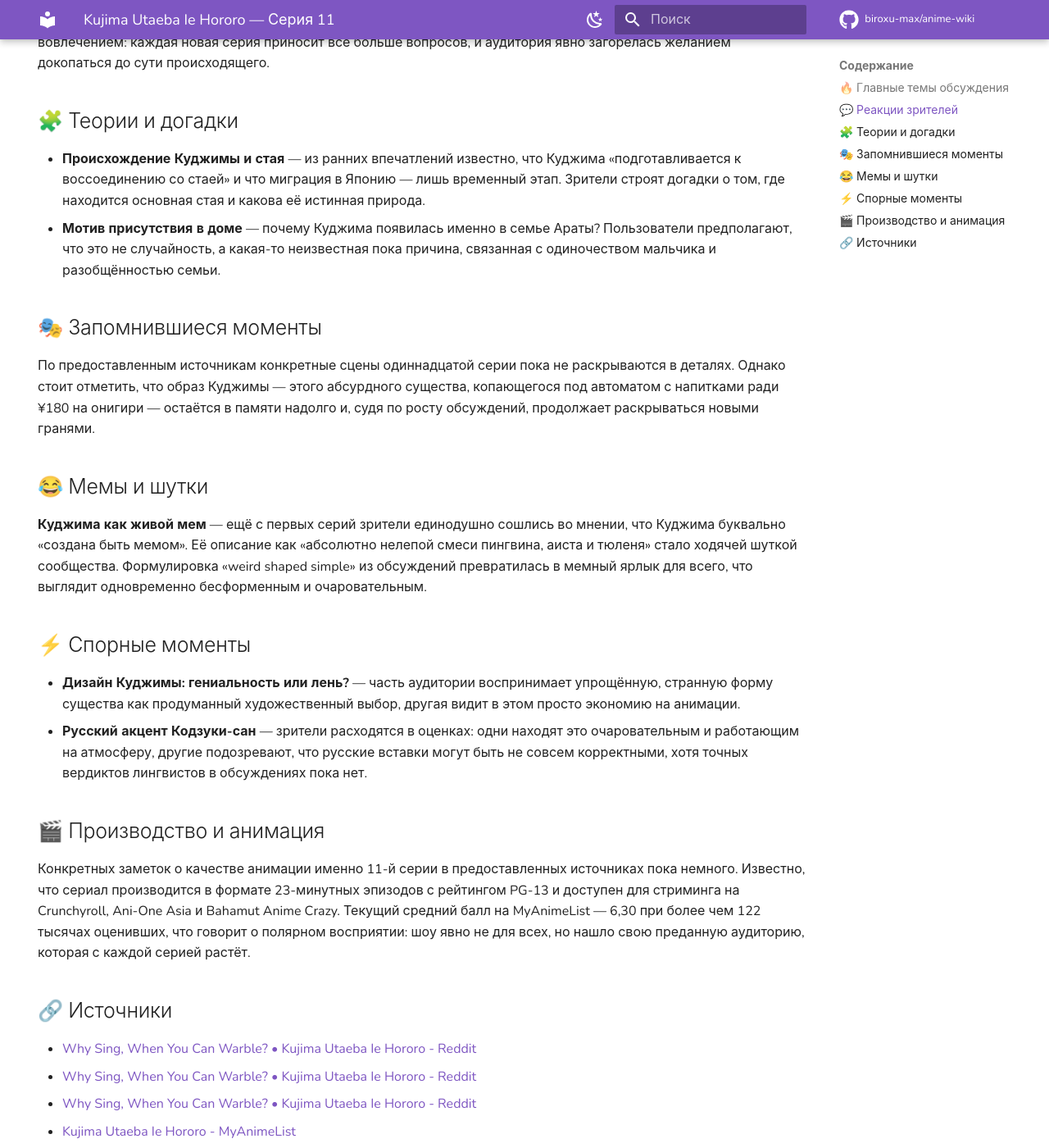
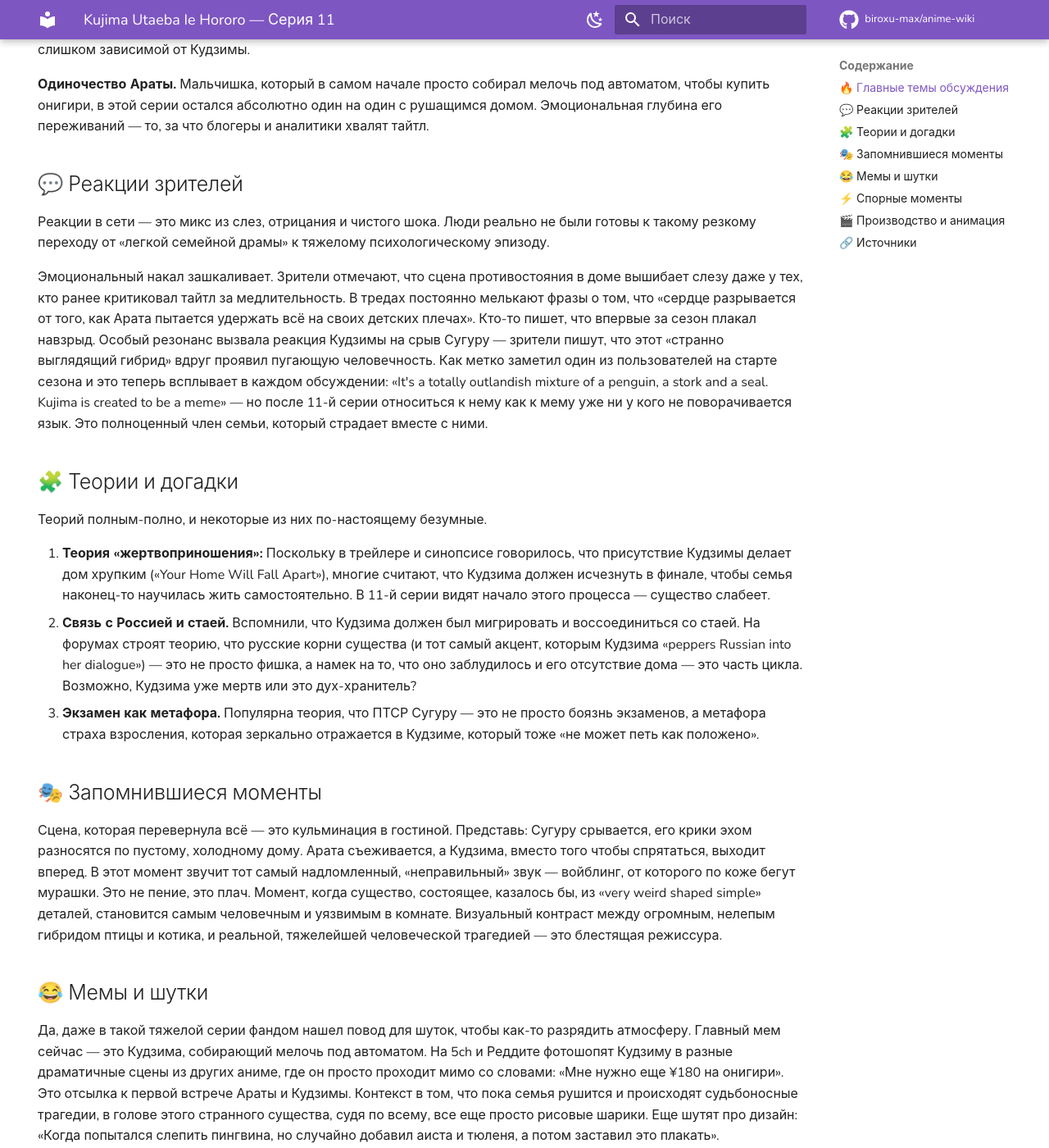
Before and after one commit to biroxu-max/anime-wiki, an MkDocs documentation site: the page built from docs/anime/kujima-utaeba/ep-11.md, in a window 1280 px wide and 1400 px high, scrolled down 912 px. Shown: the whole window at 82% size. Built offline with MkDocs 1.6.1 and Material for MkDocs 9.7.7, drawn with Linux system fonts in a browser that asks for light colours; comment, search, counter and statistics services are not loaded; some of the changed text lies outside the part shown.

Commit message:
chore(wiki): +kujima-utaeba ep11

```diff
--- a/docs/anime/kujima-utaeba/ep-11.md
+++ b/docs/anime/kujima-utaeba/ep-11.md
@@ -16,49 +16,65 @@ hide:
 
 ---
 
+😱🔥 Серия разорвала нам сердце и расколола фандом надвое — драма достигла точки кипения, и никто не готов к финалу.
+
+Привет! Слушай, я только что закончил смотреть 11-ю серию и сразу побежал читать, как реагирует сообщество. У меня до сих пор руки трясутся от эмоций, и мне жизненно необходимо с кем-то этим поделиться. Этот тайтл с самого начала был тихой гаванью, которая медленно затягивала тучи, но то, что произошло сегодня — это просто удар под дых.
+
 ## 🔥 Главные темы обсуждения
 
-- **Рекордная активность в тредах** — один из обсуждательных тредов 11-й серии набрал 1,1K апвоутов и 142 комментария, что заметно превышает цифры предыдущих эпизодов и говорит о резком всплеске интереса к шоу.
-- **Природа Куджимы** — зрители продолжают спорить о том, что же именно представляет собой это существо: ни птица, ни человек, а нечто совершенно выходящее за рамки привычной биологии.
-- **Визуальный облик существа** — дизайн Куджимы вызывает бурные споры: одни находят его намеренно абсурдным и гениальным, другие — просто странным.
-- **Русские мотивы в сериале** — связь Куджимы с Россией и акцент Кодзуки-сан остаются постоянной темой для обсуждений на протяжении всего сезона.
-- **Динамика роста популярности** — сообщество активно отслеживает, как шоу набирает аудиторию от серии к серии в рамках весеннего сезона 2026 года.
+**Слом Сугуру и зеркальность трагедий.**
+Главной темой тредов стал старший брат Араты. Если раньше его ПТСР из-за проваленных вступительных экзаменов играл роль фонового раздражителя, то в 11-й серии он стал эпицентром взрыва. На форумах активно обсуждают, как грамотно сценаристы свели вместе сломленного взрослого и странное существо, которое пытается «починить» семью. Зрители спорят: Сугуру — жертва давящей японской системы образования или просто токсичный трус, срывающийся на младшем брате?
+
+**Исчезновение Кудзимы и смысл «войблинга».**
+Английское название «Why Sing, When You Can Warble?» в этом эпизоде обрело пугающий смысл. Фандом обсуждает момент, когда Кудзима перестает петь привычно и издает тот самый надломленный, странный звук. На Reddit пишут, что это не просто комичный элемент, а индикатор того, что «загадка» теряет силы или, наоборот, забирает на себя часть семейной боли. Тема того, как присутствие странного существа «тихо перекрасило время семьи» (как пели в трейлере), сейчас читается как приговор: семья стала слишком зависимой от Кудзимы.
+
+**Одиночество Араты.**
+Мальчишка, который в самом начале просто собирал мелочь под автоматом, чтобы купить онигири, в этой серии остался абсолютно один на один с рушащимся домом. Эмоциональная глубина его переживаний — то, за что блогеры и аналитики хвалят тайтл.
 
 ## 💬 Реакции зрителей
 
-Одиннадцатая серия явно стала точкой перелома в восприятии сериала. Если ранние эпизоды собирали скромные треды, то здесь обсуждение разрослось до масштабов, сопоставимых с хитами сезона — 142 комментария под одним постом говорят сами за себя. Зрители, следовавшие за шоу с самого начала, реагируют с растущим вовлечением: каждая новая серия приносит всё больше вопросов, и аудитория явно загорелась желанием докопаться до сути происходящего.
+Реакции в сети — это микс из слез, отрицания и чистого шока. Люди реально не были готовы к такому резкому переходу от «легкой семейной драмы» к тяжелому психологическому эпизоду.
+
+Эмоциональный накал зашкаливает. Зрители отмечают, что сцена противостояния в доме вышибает слезу даже у тех, кто ранее критиковал тайтл за медлительность. В тредах постоянно мелькают фразы о том, что «сердце разрывается от того, как Арата пытается удержать всё на своих детских плечах». Кто-то пишет, что впервые за сезон плакал навзрыд. Особый резонанс вызвала реакция Кудзимы на срыв Сугуру — зрители пишут, что этот «странно выглядящий гибрид» вдруг проявил пугающую человечность. Как метко заметил один из пользователей на старте сезона и это теперь всплывает в каждом обсуждении: «It's a totally outlandish mixture of a penguin, a stork and a seal. Kujima is created to be a meme» — но после 11-й серии относиться к нему как к мему уже ни у кого не поворачивается язык. Это полноценный член семьи, который страдает вместе с ними.
 
 ## 🧩 Теории и догадки
 
-- **Происхождение Куджимы и стая** — из ранних впечатлений известно, что Куджима «подготавливается к воссоединению со стаей» и что миграция в Японию — лишь временный этап. Зрители строят догадки о том, где находится основная стая и какова её истинная природа.
-- **Мотив присутствия в доме** — почему Куджима появилась именно в семье Араты? Пользователи предполагают, что это не случайность, а какая-то неизвестная пока причина, связанная с одиночеством мальчика и разобщённостью семьи.
+Теорий полным-полно, и некоторые из них по-настоящему безумные.
+
+1. **Теория «жертвоприношения»:** Поскольку в трейлере и синопсисе говорилось, что присутствие Кудзимы делает дом хрупким («Your Home Will Fall Apart»), многие считают, что Кудзима должен исчезнуть в финале, чтобы семья наконец-то научилась жить самостоятельно. В 11-й серии видят начало этого процесса — существо слабеет.
+2. **Связь с Россией и стаей.** Вспомнили, что Кудзима должен был мигрировать и воссоединиться со стаей. На форумах строят теорию, что русские корни существа (и тот самый акцент, которым Кудзима «peppers Russian into her dialogue») — это не просто фишка, а намек на то, что оно заблудилось и его отсутствие дома — это часть цикла. Возможно, Кудзима уже мертв или это дух-хранитель?
+3. **Экзамен как метафора.** Популярна теория, что ПТСР Сугуру — это не просто боязнь экзаменов, а метафора страха взросления, которая зеркально отражается в Кудзиме, который тоже «не может петь как положено».
 
 ## 🎭 Запомнившиеся моменты
 
-По предоставленным источникам конкретные сцены одиннадцатой серии пока не раскрываются в деталях. Однако стоит отметить, что образ Куджимы — этого абсурдного существа, копающегося под автоматом с напитками ради ¥180 на онигири — остаётся в памяти надолго и, судя по росту обсуждений, продолжает раскрываться новыми гранями.
+Сцена, которая перевернула всё — это кульминация в гостиной. Представь: Сугуру срывается, его крики эхом разносятся по пустому, холодному дому. Арата съеживается, а Кудзима, вместо того чтобы спрятаться, выходит вперед. В этот момент звучит тот самый надломленный, «неправильный» звук — войблинг, от которого по коже бегут мурашки. Это не пение, это плач. Момент, когда существо, состоящее, казалось бы, из «very weird shaped simple» деталей, становится самым человечным и уязвимым в комнате. Визуальный контраст между огромным, нелепым гибридом птицы и котика, и реальной, тяжелейшей человеческой трагедией — это блестящая режиссура.
 
 ## 😂 Мемы и шутки
 
-**Куджима как живой мем** — ещё с первых серий зрители единодушно сошлись во мнении, что Куджима буквально «создана быть мемом». Её описание как «абсолютно нелепой смеси пингвина, аиста и тюленя» стало ходячей шуткой сообщества. Формулировка «weird shaped simple» из обсуждений превратилась в мемный ярлык для всего, что выглядит одновременно бесформенным и очаровательным.
+Да, даже в такой тяжелой серии фандом нашел повод для шуток, чтобы как-то разрядить атмосферу.
+Главный мем сейчас — это Кудзима, собирающий мелочь под автоматом. На 5ch и Реддите фотошопят Кудзиму в разные драматичные сцены из других аниме, где он просто проходит мимо со словами: «Мне нужно еще ¥180 на онигири». Это отсылка к первой встрече Араты и Кудзимы. Контекст в том, что пока семья рушится и происходят судьбоносные трагедии, в голове этого странного существа, судя по всему, все еще просто рисовые шарики. Еще шутят про дизайн: «Когда попытался слепить пингвина, но случайно добавил аиста и тюленя, а потом заставил это плакать».
 
 ## ⚡ Спорные моменты
 
-- **Дизайн Куджимы: гениальность или лень?** — часть аудитории воспринимает упрощённую, странную форму существа как продуманный художественный выбор, другая видит в этом просто экономию на анимации.
-- **Русский акцент Кодзуки-сан** — зрители расходятся в оценках: одни находят это очаровательным и работающим на атмосферу, другие подозревают, что русские вставки могут быть не совсем корректными, хотя точных вердиктов лингвистов в обсуждениях пока нет.
+Рейтинг на MAL сейчас колеблется около 6.30, и 11-я серия только подлила масла в огонь.
+Главная ссора: **«Слишком ли быстро сломался Сугуру?»**
+Одна сторона утверждает, что его агрессия и срыв выглядят дешево и наигранно, что ПТСР из-за экзаменов раздут до абсурда. Они критикуют сценариста за то, что конфликт нагнетали искусственно.
+Вторая сторона (к которой я, честно говоря, примыкаю) яростно защищает сериал, указывая на то, что мы просто не видели всего давления, которое копилось в Сугуру месяцами изоляции. Блогеры указывают на то, что в японском обществе тема проваленных вступительных экзаменов — это реальная трагедия, ломающая судьбы, и аниме показывает её без прикрас. Споры в комментариях такие, что модераторам приходится удалять целые ветки.
 
 ## 🎬 Производство и анимация
 
-Конкретных заметок о качестве анимации именно 11-й серии в предоставленных источниках пока немного. Известно, что сериал производится в формате 23-минутных эпизодов с рейтингом PG-13 и доступен для стриминга на Crunchyroll, Ani-One Asia и Bahamut Anime Crazy. Текущий средний балл на MyAnimeList — 6,30 при более чем 122 тысячах оценивших, что говорит о полярном восприятии: шоу явно не для всех, но нашло свою преданную аудиторию, которая с каждой серией растёт.
+С точки зрения производства, студия Studio Hibari выдала, пожалуй, лучшую серию на данный момент. Режиссер Нориюки Номата и сценарист Ясутомо Ямада сделали ставку на минимализм. В 11-й серии почти нет динамичных движений, вся анимация строится на микровыражениях лиц и игре света. Когда Сугуру кричит, камера словно замирает, фокусируясь на дрожащих руках Араты.
+Особого упоминания заслуживает саундтрек Мами Какудо. Музыка в этом эпизоде почти исчезает, оставляя лишь звуки окружающей среды и знаменитый «войблинг» Кудзимы, который звучит одновременно комично и пугающе трагично. Сейю Аюму Мурасэ (Арата) выдал такую палитру боли
 
 ## 🔗 Источники
 
-- [Why Sing, When You Can Warble? • Kujima Utaeba Ie Hororo - Reddit](https://www.reddit.com/r/anime/comments/1sn4ij1/kujima_why_sing_when_you_can_warble_kujima_utaeba)
 - [Why Sing, When You Can Warble? • Kujima Utaeba Ie Hororo - Reddit](https://www.reddit.com/r/anime/comments/1u976zx/kujima_why_sing_when_you_can_warble_kujima_utaeba)
 - [Why Sing, When You Can Warble? • Kujima Utaeba Ie Hororo - Reddit](https://www.reddit.com/r/anime/comments/1u2zxh1/kujima_why_sing_when_you_can_warble_kujima_utaeba)
-- [Kujima Utaeba Ie Hororo - MyAnimeList](https://myanimelist.net/anime/58832/Kujima_Utaeba_Ie_Hororo)
+- [Kujima Utaeba Ie Hororo (Kujima: Why Sing, When You Can Warble?, TV 2026) - MyAnimeList.net](https://myanimelist.net/anime/58832/Kujima_Utaeba_Ie_Hororo)
+- [Kujima Utaeba Ie Hororo | OFFICIAL TRAILER](https://www.youtube.com/watch?v=D4xS0zDsaAQ)
 - [Why Sing, When You Can Warble? • Kujima Utaeba Ie Hororo - Reddit](https://www.reddit.com/r/anime/comments/1sgqjz7/kujima_why_sing_when_you_can_warble_kujima_utaeba)
 - [Kujima Utaeba Ie Hororo (Kujima: Why Sing, When You Can Warble?, TV 2026) - Characters & Staff - MyAnimeList.net](https://myanimelist.net/anime/58832/Kujima_Utaeba_Ie_Hororo/characters)
-- [Kujima Utaeba Ie Hororo | OFFICIAL TRAILER - YouTube](https://www.youtube.com/watch?v=D4xS0zDsaAQ)
+- [Kujima Utaeba Ie Hororo | Manga - Characters & Staff - MyAnimeList.net](https://myanimelist.net/manga/159234/Kujima_Utaeba_Ie_Hororo/characters)
 - [First Impressions - Kujima Utaeba Ie Hororo (Kujima: Why Sing, When You Can Warble?) - Lost in Anime](https://lostinanime.com/2026/04/first-impressions-kujima-utaeba-ie-hororo-kujima-why-sing-when-you-can-warble)
 
 ---
```
Also changed, not shown: docs/anime/kujima-utaeba/index.md (+1 -1 lines).
